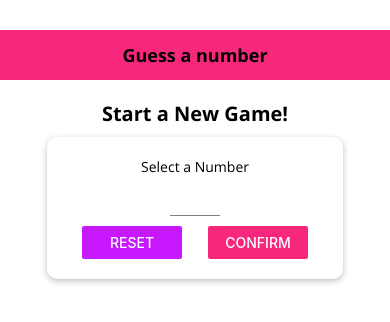
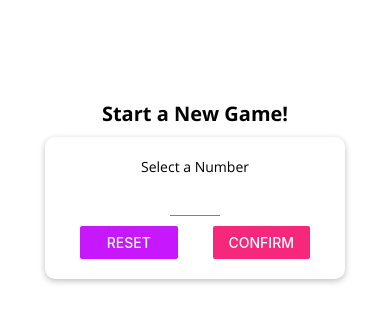
Before and after one commit to Archivaldi/guess-number-app, a React Native app: screen / in a window 390 px wide. Shown: the top 322 px of the page. Built offline with nearby package versions, Linux system fonts and the light colour scheme.

Commit message:
complete ui for different platforms, screen sizes

```diff
--- a/App.js
+++ b/App.js
@@ -1,5 +1,5 @@
-import React, {useState} from 'react';
-import { StyleSheet, View } from 'react-native';
+import React, { useState } from 'react';
+import { StyleSheet, View, SafeAreaView } from 'react-native';
 import Header from './components/Header';
 import StartGameScreen from './screens/StartGameScreen';
 import GameScreen from './screens/GameScreen';
@@ -21,8 +21,8 @@ export default function App() {
   const [guessRounds, setGuessRounds] = useState(0);
   const [dataLoaded, setDataLoaded] = useState(false);
 
-  if (!dataLoaded){
-    return <AppLoading startAsync={fetchFonts} onFinish={() => {setDataLoaded(true)}} onError={(err)=> {console.log(err)}}/>
+  if (!dataLoaded) {
+    return <AppLoading startAsync={fetchFonts} onFinish={() => { setDataLoaded(true) }} onError={(err) => { console.log(err) }} />
   }
 
   const configureNewGameHandler = () => {
@@ -42,21 +42,22 @@ export default function App() {
   let content = <StartGameScreen onStartGame={startGameHandler} />;
 
   if (userNumber && guessRounds <= 0) {
-    content = <GameScreen userChoice={userNumber} onGameOver={gameOverHandler}/>
-  } else if (guessRounds > 0){
-    content = <GameOverScreen roundsNumber={guessRounds} userNumber={userNumber} onConfigureNewGame={configureNewGameHandler}/>
+    content = <GameScreen userChoice={userNumber} onGameOver={gameOverHandler} />
+  } else if (guessRounds > 0) {
+    content = <GameOverScreen roundsNumber={guessRounds} userNumber={userNumber} onConfigureNewGame={configureNewGameHandler} />
   }
 
   return (
-    <View style={styles.screen}>
-      <Header title="Guess a number" />
-      {content}
-    </View>
+    <SafeAreaView style={styles.screen}>
+        <Header title="Guess a number" />
+        {content}
+    </SafeAreaView>
+
   );
 }
 
 const styles = StyleSheet.create({
-  screen:{
+  screen: {
     flex: 1
   }
 });
--- a/app.json
+++ b/app.json
@@ -3,7 +3,7 @@
     "name": "guess-number-app",
     "slug": "guess-number-app",
     "version": "1.0.0",
-    "orientation": "portrait",
+    "orientation": "default",
     "icon": "./assets/icon.png",
     "splash": {
       "image": "./assets/splash.png",
--- a/components/Header.js
+++ b/components/Header.js
@@ -1,28 +1,35 @@
 import React from 'react';
-import { View, Text, StyleSheet } from 'react-native';
+import { View, Text, StyleSheet, Platform } from 'react-native';
 import Colors from '../constants/Colors';
 
 const Header = props => {
     return (
-        <View style={styles.header}>
+        <View style={{...styles.headerBase, ...Platform.select({ios: styles.headerIOS, android: styles.headerAndroid})}}>
             <Text style={styles.headerTitle}>{props.title}</Text>
         </View>
     )
 };
 
 const styles = StyleSheet.create({
-    header: {
+    headerBase: {
         width: '100%',
         height: 50,
         paddingTop: 5,
         paddingBottom: 5,
-        backgroundColor: Colors.primary,
         alignItems: 'center',
         justifyContent: 'center',
         marginTop: 30,
     },
+    headerIOS: {
+        backgroundColor: 'white',
+        borderBottomColor: '#ccc',
+        borderBottomWidth: 1
+    },
+    headerAndroid:{
+        backgroundColor: Colors.primary
+    },
     headerTitle: {
-        color: 'black',
+        color: Platform.OS === 'ios' ? Colors.primary : 'white',
         fontSize: 18,
         fontFamily: 'open-sans-bold'
     }
--- a/package.json
+++ b/package.json
@@ -11,6 +11,7 @@
     "expo": "~43.0.2",
     "expo-app-loading": "^1.2.1",
     "expo-font": "^10.0.3",
+    "expo-screen-orientation": "~4.0.3",
     "expo-status-bar": "~1.1.0",
     "react": "17.0.1",
     "react-dom": "17.0.1",
--- a/screens/GameOverScreen.js
+++ b/screens/GameOverScreen.js
@@ -1,5 +1,5 @@
-import React from "react";
-import { View, Text, StyleSheet, Button, Image } from 'react-native';
+import React, { useState, useEffect } from "react";
+import { View, Text, StyleSheet, Button, Image, Dimensions, ScrollView } from 'react-native';
 
 import BodyText from "../components/BodyText";
 import TitleText from "../components/TitleText";
@@ -7,15 +7,45 @@ import MainButton from "../components/MainButton";
 
 import Colors from "../constants/Colors";
 
+const screenWidth = Dimensions.get('window').width;
+const screenHeight = Dimensions.get('window').height;
 
 const GameOverScreen = props => {
+    const [availableDeviceHeigth, setAvailableDeviceHeigth] = useState(Dimensions.get('window').height);
+    const [availableDeviceWidth, setAvailableDeviceWidth] = useState(Dimensions.get('window').width);
+
+    useEffect(() => {
+        const updateLayout = () => {
+            setAvailableDeviceWidth(Dimensions.get('window').width);
+            setAvailableDeviceHeigth(Dimensions.get('window').height);
+        };
+
+        Dimensions.addEventListener('change', updateLayout);
+
+        return () => {
+            Dimensions.removeEventListener('change', updateLayout);
+        }
+    });
+
     return (
+            <ScrollView>
                 <View style={styles.screen}>
                     <TitleText>The Game Is Over!</TitleText>
-            <View style={styles.imageContainer}>
+                    <View style={{
+                        borderRadius: availableDeviceWidth * 0.7 / 2,
+                        borderWidth: 3,
+                        borderColor: 'black',
+                        width: availableDeviceWidth * 0.7,
+                        height: availableDeviceWidth * 0.7,
+                        overflow: 'hidden',
+                        marginVertical: availableDeviceHeigth / 30
+                    }}>
                         <Image fadeDuration={1000} style={styles.image} source={require('../assets/Images/success.png')} />
                     </View>
-            <View style={styles.resultsContainer}>
+                    <View style={{
+                        marginHorizontal: 30,
+                        marginVertical: availableDeviceHeigth / 60
+                    }}>
                         <BodyText style={styles.resultsText}>You phone device needed{' '}
                             <Text style={styles.highlight}>{props.roundsNumber}</Text>
                             {" "}rounds to guess the number{' '}
@@ -24,6 +54,7 @@ const GameOverScreen = props => {
                     </View>
                     <MainButton onPress={() => { props.onConfigureNewGame() }}>NEW GAME</MainButton>
                 </View>
+            </ScrollView>
     )
 };
 
@@ -31,28 +62,16 @@ const styles = StyleSheet.create({
     screen: {
         flex: 1,
         justifyContent: 'center',
-        alignItems: 'center'
-    },
-    imageContainer: {
-        borderRadius: 150,
-        borderWidth: 3,
-        borderColor: 'black',
-        width: 300,
-        height: 300,
-        overflow: 'hidden',
-        marginVertical: 30
+        alignItems: 'center',
+        paddingVertical: 10
     },
     image: {
         width: '100%',
         height: '100%',
     },
-    resultsContainer: {
-        marginHorizontal: 30,
-        marginVertical: 15
-    },
     resultsText: {
         textAlign: 'center',
-        fontSize:20
+        fontSize: screenHeight < 400 ? 16 : 20
     },
     highlight: {
         color: Colors.primary,
--- a/screens/GameScreen.js
+++ b/screens/GameScreen.js
@@ -1,5 +1,6 @@
 import React, { useState, useRef, useEffect } from "react";
-import { View, Text, StyleSheet, Alert, ScrollView, FlatList } from 'react-native';
+import { View, Text, StyleSheet, Alert, ScrollView, FlatList, Dimensions } from 'react-native';
+import * as ScreenOrientation from 'expo-screen-orientation';
 import { AntDesign } from '@expo/vector-icons';
 
 import NumberContainer from "../components/NumberContainer";
@@ -7,6 +8,9 @@ import Card from "../components/Card";
 import MainButton from "../components/MainButton";
 import DefaultStyles from "../constants/default-styles";
 import BodyText from '../components/BodyText';
+
+const screenWidth = Dimensions.get('window').width;
+const screenHeight = Dimensions.get('window').height;
 
 const generateRandomBetween = (min, max, exclude) => {
     min = Math.ceil(min);
@@ -19,7 +23,7 @@ const generateRandomBetween = (min, max, exclude) => {
     }
 };
 
-const renderListItem = ( listLength, itemData) => {
+const renderListItem = (listLength, itemData) => {
     return (
         <View style={styles.listItem}>
             <BodyText>#{listLength - itemData.index}</BodyText>
@@ -29,13 +33,35 @@ const renderListItem = ( listLength, itemData) => {
 }
 
 const GameScreen = props => {
+
+    //ScreenOrientation.lockAsync(ScreenOrientation.OrientationLock.PORTRAIT);
+    console.log(ScreenOrientation.getOrientationAsync())
+
     const initialGuess = generateRandomBetween(1, 100, props.userChoice);
     const [currentGuess, setCurrentGuess] = useState(initialGuess);
     const [pastGuesses, setPastGuesses] = useState([initialGuess.toString()]);
+    const [availableDeviceHeigth, setAvailableDeviceHeigth] = useState(Dimensions.get('window').heigth);
+    const [availableDeviceWidth, setAvailableDeviceWidth] = useState(Dimensions.get('window').width);
     const currentLow = useRef(1);
     const currentHigh = useRef(100);
 
-    const { userChoice, onGameOver } = props
+    const { userChoice, onGameOver } = props;
+
+    useEffect(() => {
+        const updateLayout = () => {
+            setAvailableDeviceWidth(Dimensions.get('window').width)
+            setAvailableDeviceHeigth(Dimensions.get('window').height)
+        }
+        const subscription = Dimensions.addEventListener('change', updateLayout);
+
+        return () => {
+            if (subscription){
+                subscription.remove();
+            } else {
+                Dimensions.removeEventListener('change', updateLayout);
+            }
+        }
+    }, [Dimensions])
 
     useEffect(() => {
         if (currentGuess === userChoice) {
@@ -59,6 +85,34 @@ const GameScreen = props => {
         setPastGuesses(curPastGuesses => [nextNumber.toString(), ...curPastGuesses])
     }
 
+    let listContainerStyle = styles.listContainer;
+    if (availableDeviceWidth < 350){
+        listContainerStyle = styles.listContainerBig;
+    }
+
+    if (availableDeviceHeigth < 500) {
+        return (
+            <View style={styles.screen}>
+                <Text style={DefaultStyles.bodyText}>Opponent's guess: </Text>
+                <View style={styles.contolContainer}>
+                    <MainButton onPress={() => { nextGuessHandler('lower') }}>
+                        <AntDesign name='arrowdown' size={24} color="white" />
+                    </MainButton>
+                    <NumberContainer>{currentGuess}</NumberContainer>
+                    <MainButton onPress={() => { nextGuessHandler('greater') }}>
+                        <AntDesign name='arrowup' size={24} color="white" />
+                    </MainButton>
+                </View>
+                <View style={styles.listContainer}>
+                    {/* <ScrollView contentContainerStyle={styles.list}>
+                    {pastGuesses.map((guess, index) => renderListItem(guess, pastGuesses.length - index))}
+                </ScrollView> */}
+                    <FlatList contentContainerStyle={styles.list} keyExtractor={(item) => item} data={pastGuesses} renderItem={renderListItem.bind(this, pastGuesses.length)} />
+                </View>
+            </View>
+        )
+    }
+
     return (
         <View style={styles.screen}>
             <Text style={DefaultStyles.bodyText}>Opponent's guess: </Text>
@@ -71,7 +125,7 @@ const GameScreen = props => {
                     <AntDesign name='arrowup' size={24} color="white" />
                 </MainButton>
             </Card>
-            <View style={styles.listContainer}>
+            <View style={listContainerStyle}>
                 {/* <ScrollView contentContainerStyle={styles.list}>
                     {pastGuesses.map((guess, index) => renderListItem(guess, pastGuesses.length - index))}
                 </ScrollView> */}
@@ -87,16 +141,26 @@ const styles = StyleSheet.create({
         padding: 10,
         alignItems: 'center'
     },
+    contolContainer: {
+        flexDirection: 'row',
+        justifyContent: 'space-around',
+        width: '80%',
+        alignItems: 'center'
+    },
     buttonContainer: {
         flexDirection: 'row',
         justifyContent: 'space-around',
-        marginTop: 20,
+        marginTop: screenHeight > 600 ? 20 : 5,
         width: 300,
         maxWidth: "80%"
     },
     listContainer: {
         flex: 1,
-        width: "60%"
+        width: '80%'
+    },
+    listContainerBig: {
+        flex: 1,
+        width: '80%'
     },
     list: {
         flexGrow: 1,
--- a/screens/StartGameScreen.js
+++ b/screens/StartGameScreen.js
@@ -1,5 +1,5 @@
 import React, { useState } from 'react';
-import { View, StyleSheet, Text, Button, TouchableWithoutFeedback, Keyboard, Alert } from 'react-native';
+import { View, StyleSheet, Text, Button, TouchableWithoutFeedback, Keyboard, Alert, Dimensions, ScrollView, KeyboardAvoidingView } from 'react-native';
 
 import BodyText from '../components/BodyText';
 import Card from '../components/Card';
@@ -13,7 +13,14 @@ const StartGameScreen = props => {
 
     const [enteredValue, setEnteredValue] = useState('');
     const [confirmed, setConfirmed] = useState(false);
-    const [selectedNumber, setSelectedNumber] = useState()
+    const [selectedNumber, setSelectedNumber] = useState();
+    const [ buttonWidth, setButtonWidth] = useState(Dimensions.get('window').width/4);
+
+    const updateLayout = () => {
+        setButtonWidth(Dimensions.get('window').width/4)
+    };
+
+    Dimensions.addEventListener('change', updateLayout);
 
     const numberInputHandler = text => {
         setEnteredValue(text.replace(/[^0-9]/g), '');
@@ -26,8 +33,8 @@ const StartGameScreen = props => {
 
     const confirmInputHandler = () => {
         const chosenNumber = parseInt(enteredValue);
-        if (isNaN(chosenNumber) || chosenNumber <= 0 || chosenNumber > 99){
-            Alert.alert('Invalid Number!', 'Number should be between 1 and 99', [{text: 'Okay', style: 'destructive', onPress: resetImputHandler}])
+        if (isNaN(chosenNumber) || chosenNumber <= 0 || chosenNumber > 99) {
+            Alert.alert('Invalid Number!', 'Number should be between 1 and 99', [{ text: 'Okay', style: 'destructive', onPress: resetImputHandler }])
             return;
         }
 
@@ -38,31 +45,35 @@ const StartGameScreen = props => {
 
     let confirmedOutput;
 
-    if (confirmed){
+    if (confirmed) {
         confirmedOutput =
             <Card style={styles.numberConteiner}>
                 <BodyText>You selected: </BodyText>
                 <NumberContainer>{selectedNumber}</NumberContainer>
-            <MainButton onPress={()=>props.onStartGame(selectedNumber)}>
+                <MainButton onPress={() => props.onStartGame(selectedNumber)}>
                     START GAME
                 </MainButton>
             </Card>
     }
     return (
-        <TouchableWithoutFeedback onPress={()=>{Keyboard.dismiss()}}>
+        <ScrollView>
+            <KeyboardAvoidingView behavior='position' keyboardVerticalOffset={30}>
+                <TouchableWithoutFeedback onPress={() => { Keyboard.dismiss() }}>
                     <View style={styles.screen}>
                         <Text style={styles.title}>Start a New Game!</Text>
                         <Card style={styles.inputContainer}>
                             <BodyText>Select a Number</BodyText>
                             <Input style={styles.input} blurOnSubmit autoCapitalize="none" autoCorrect={false} keyboardType="number-pad" maxLength={2} onChangeText={numberInputHandler} value={enteredValue} />
                             <View style={styles.buttonContainer}>
-                        <View style={styles.button}><Button color={Colors.secondary} title="Reset" onPress={resetImputHandler} /></View>
-                        <View style={styles.button}><Button color={Colors.primary} title="Confirm" onPress={confirmInputHandler} /></View>
+                                <View style={{width: buttonWidth}}><Button color={Colors.secondary} title="Reset" onPress={resetImputHandler} /></View>
+                                <View style={{width: buttonWidth}}><Button color={Colors.primary} title="Confirm" onPress={confirmInputHandler} /></View>
                             </View>
                         </Card>
                         {confirmedOutput}
                     </View>
                 </TouchableWithoutFeedback>
+            </KeyboardAvoidingView>
+        </ScrollView>
     )
 };
 
@@ -78,8 +89,9 @@ const styles = StyleSheet.create({
         fontFamily: 'open-sans-bold'
     },
     inputContainer: {
-        width: 300,
-        maxWidth: '80%',
+        width: '80%',
+        maxWidth: '95%',
+        minWidth: 300,
         alignItems: 'center'
     },
     buttonContainer: {
@@ -88,9 +100,9 @@ const styles = StyleSheet.create({
         justifyContent: 'space-between',
         paddingHorizontal: 15
     },
-    button: {
-        width: 100,
-    },
+    // button: {
+    //     width: Dimensions.get('window').width / 4,
+    // },
     input: {
         width: 50,
         textAlign: 'center'
```
Also changed, not shown: components/MainButton.android.js (added, +39 -0 lines), components/MainButton.ios.js (renamed from components/MainButton.js, +7 -5 lines), 1 other file (tests, documents, lock files or other folders). Lines whose indentation alone changed are shown as unchanged.
